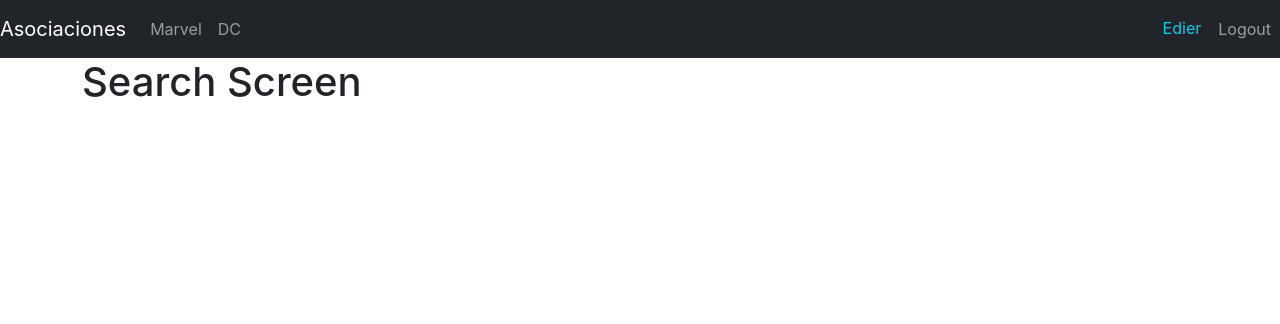
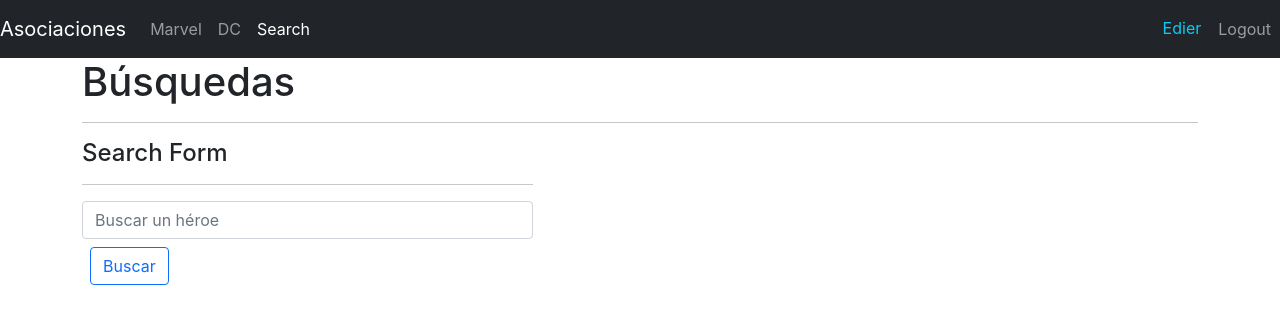
Before and after one commit to eideard-hm/heroesApp-react, a React (Create React App) app: page /search in a window 1280 px wide. Shown: the top 324 px of the page. Built offline with nearby package versions, Linux system fonts and the light colour scheme.

Commit message:
Use the custom hooks

```diff
--- a/src/components/Navbar.jsx
+++ b/src/components/Navbar.jsx
@@ -35,6 +35,12 @@ const Navbar = () => {
                     >
                         DC
                     </NavLink>
+                    <NavLink
+                        className="nav-item nav-link"
+                        to="/search"
+                    >
+                        Search
+                    </NavLink>
                 </div>
             </div>
 
--- /dev/null
+++ b/src/hooks/useForm.js
@@ -0,0 +1,22 @@
+import { useState } from "react";
+
+const useForm = (initialState = {}) => {
+
+    const [values, setValues] = useState(initialState);
+
+    const reset  = () => {
+        setValues(initialState);
+    }
+
+    const handleInputChange = ({ target: { name, value } }) => {
+        setValues({ ...values, [name]: value })
+    }
+
+    return [
+        values,
+        handleInputChange,
+        reset
+    ]
+}
+
+export default useForm;
--- a/src/pages/search/SearchScreen.jsx
+++ b/src/pages/search/SearchScreen.jsx
@@ -1,8 +1,44 @@
 import React from 'react';
+import useForm from '../../hooks/useForm';
 
 const SearchScreen = () => {
+
+  const [{ searchText }, handleInputChange, reset] = useForm({ searchText: '' });
+
+  const handleSubmit = (e) => {
+    e.preventDefault();
+
+    console.log(searchText);
+    reset();
+  }
+
   return (
-      <h1>Search Screen</h1>
+    <>
+      <h1>Búsquedas</h1>
+      <hr />
+
+      <div className="row">
+        <div className="col-5">
+          <h4>Search Form</h4>
+          <hr />
+
+          <form onSubmit={handleSubmit}>
+
+            <input type="text"
+              placeholder='Buscar un héroe'
+              className='form-control'
+              name='searchText'
+              autoComplete='off'
+              value={searchText}
+              onChange={handleInputChange} />
+
+            <button className='btn btn-outline-primary m-2' type='submit'>
+              Buscar
+            </button>
+          </form>
+        </div>
+      </div>
+    </>
   );
 };
 
```
